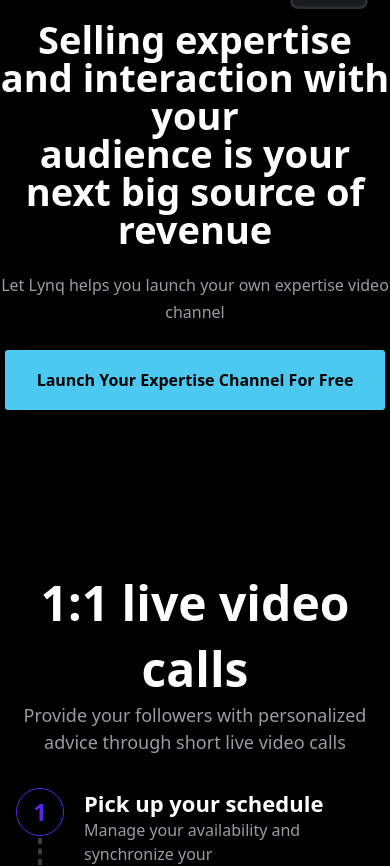
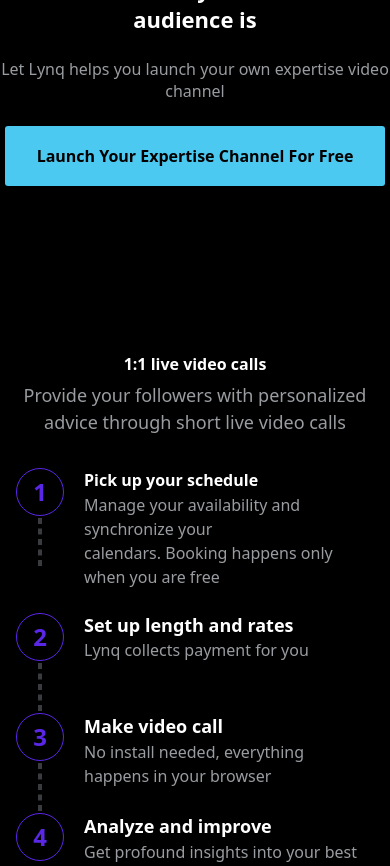
Before and after one commit to hazratamin98/lynq, a Next.js app: page / in a window 390 px wide. Shown: the part 840-1706 px from the top of the page. Built offline with nearby package versions, Linux system fonts and the light colour scheme.

Commit message:
Responsive done

```diff
--- a/components/Estimate.jsx
+++ b/components/Estimate.jsx
@@ -6,10 +6,10 @@
   return (
     <div className='md:flex py-8 justify-center items-center  gap-14  '>
       <div className='flex flex-col  text-center  space-y-[32px]'>
-        <h1 className='font-bold text-[40px]'>Estimate how much you <br/> can generate</h1>
-        <p className='font-medium text-[18px] leading-7 text-[#999CA0]'>This estimation is based on the average session price, engagement <br/> rate and average number of sessions seen with our existing clients.</p>
+        <h1 className='font-bold md:text-[40px] text-[28px] leading-[36px] md:leading-[58px]' >Estimate how much you <br/> can generate</h1>
+        <p className='md:font-medium font-normal text-[16px]  md:text-[18px] leading-7 text-[#999CA0]'>This estimation is based on the average session price, engagement <br/> rate and average number of sessions seen with our existing clients.</p>
         <div className='md:flex gap-4'>
-        <p className='font-medium text-[18px] leading-7 text-[#999CA0]'>This tool should be used as a guide only. These figures <br/> are an estimate and do not guarantee earnings.</p>
+        <p className='font-normal md:font-medium text-[12px] md:text-[18px] leading-[19px] md:leading-7 text-[#999CA0]'>This tool should be used as a guide only. These figures <br/> are an estimate and do not guarantee earnings.</p>
           {/* <Arrows/> */}
         </div>
 
--- a/components/Hero.jsx
+++ b/components/Hero.jsx
@@ -9,7 +9,7 @@
     <div className='  flex-col text-center space-y-6 '>
       <h1 className='font-bold md:text-[55px] text-[38px] md:leading-[66px] leading-[38px] center mt-40 inline-block text-[#FFFFFF]' >
        Your own video platform to <br/>
-       <span  className=" relative before:block before:absolute before:inset-5 md:before:mt-6 before:py-4   before:bg-[#5A27E7]">
+       <span  className=" relative before:block before:absolute before:inset-5 md:before:mt-6 before:py-4 md:visible hidden   before:bg-[#5A27E7]">
     <span className="relative text-white">  monetize your expertise</span>
   </span>
 
@@ -24,14 +24,14 @@
 
 
       <div className='  flex-col text-center space-y-6 '>
-      <h1 className='font-bold md:text-[55px] text-[38px] md:leading-[66px] leading-[38px]  text-[#FFFFFF]' >
+      <h1 className='font-bold md:text-[55px] text-[22px] md:leading-[66px] leading-[30px]  text-[#FFFFFF]' >
      Selling expertise and interaction with your <br/> audience is
-      <span  className=" relative before:block before:absolute before:inset-5 before:mt-4 before:py-4    before:bg-[#5A27E7]">
+      <span  className=" relative before:block before:absolute md:visible hidden before:inset-5 before:mt-4 before:py-4    before:bg-[#5A27E7]">
     <span className="relative text-white">  your next big source of revenue</span>
   </span>
 
       </h1>
-      <p className='md:font-medium font-normal  md:text-lg text-base text-[#999CA0] leading-[27px] '>Let Lynq helps you launch your own expertise video channel</p>
+      <p className='md:font-medium font-normal  md:text-lg text-base text-[#999CA0] leading-[22px] '>Let Lynq helps you launch your own expertise video channel</p>
     <Button label="Launch Your Expertise Channel For Free"/>
     </div>
     </div>
--- a/components/Live.jsx
+++ b/components/Live.jsx
@@ -9,7 +9,7 @@
     <div>
 
      <div className='text-center '>
-        <h1 className='font-bold text-[48px] leading-[66px] mt-40 text-[#FFFFFF]' >
+        <h1 className='font-bold lg:text-[48px] md:text-[28px] sm:text-[22px] md:leading-[66px] leading-[36px] mt-40 text-[#FFFFFF]' >
     1:1 live video calls
       </h1>
       <p className='font-medium text-lg text-[#999CA0] leading-[27px] '>Provide your followers with personalized advice through short live video calls </p>
@@ -22,12 +22,12 @@
     <div className='flex flex-col gap-6'>
        <div class="flex items-start gap-5 ">
       <div>
-         <span  className='w-[48px] h-[48px] flex justify-center items-center rounded-full  font-bold text-2xl text-[#5A27E7] border-[#5A27E7] border-solid border-[1px]  text-center  '>1</span>
+         <span  className='w-[48px] h-[48px] flex justify-center items-center rounded-full  font-bold text-2xl  text-[#5A27E7] border-[#5A27E7] border-solid border-[1px]  text-center  '>1</span>
       <div className='border-[#393B3F] border-dashed border-[2px]  rotate-90 mt-6 '/>
       </div>
 
       <div>
-        <h1 className='font-bold text-[22px] leading-[30px]'>Pick up your schedule</h1>
+        <h1 className='font-bold md:text-[22px] text:[18px] md:leading-[30px] leading-[25px]'>Pick up your schedule</h1>
         <p className='font-normal text-base text-[#999CA0]'>Manage your availability and synchronize your <br/> calendars. Booking happens only when you are free</p>
       </div>
 
@@ -39,7 +39,7 @@
       </div>
 
       <div>
-        <h1 className='font-bold text-[22px] leading-[30px]'>Set up length and rates</h1>
+        <h1 className='font-bold  md:text-[22px] text-[18px] md:leading-[30px] leading-[25px] '>Set up length and rates</h1>
         <p className='font-normal text-base text-[#999CA0]'>Lynq collects payment for you</p>
       </div>
 
@@ -51,7 +51,7 @@
       </div>
 
       <div>
-        <h1 className='font-bold text-[22px] leading-[30px]'>Make video call</h1>
+        <h1 className='font-bold md:text-[22px] text-[18px]  leading=[25px] md:leading-[30px]'>Make video call</h1>
         <p className='font-normal text-base text-[#999CA0]'>No install needed, everything <br/> happens in your browser</p>
       </div>
 
@@ -63,7 +63,7 @@
       </div>
 
       <div>
-        <h1 className='font-bold text-[22px] leading-[30px]'>Analyze and improve</h1>
+        <h1 className='font-bold md:text-[22px] text-[18px]  leading=[25px] md:leading-[30px]'>Analyze and improve</h1>
         <p className='font-normal text-base text-[#999CA0]'>Get profound insights into your best performing options <br/> and the most active clients</p>
       </div>
 
--- a/components/Messages.jsx
+++ b/components/Messages.jsx
@@ -8,7 +8,7 @@
   return (
     <div className=''>
         <div className='text-center '>
-        <h1 className='font-bold text-[48px] leading-[66px]  text-[#FFFFFF]' >
+        <h1 className='font-bold md:text-[48px] text-[28px] md:leading-[66px] leading-[36px]  text-[#FFFFFF]' >
     Messages
       </h1>
       <p className='font-medium text-lg text-[#999CA0] leading-[27px] '>Send a personal video answer to your followers’ question </p>
@@ -25,7 +25,7 @@
       </div>
 
       <div>
-        <h1 className='font-bold text-[22px] leading-[30px]'>Pick up your schedule</h1>
+        <h1 className='font-bold text-[18px] md:text-[22px] leading-[25px] md:leading-[30px]'>Pick up your schedule</h1>
         <p className='font-normal text-base text-[#999CA0]'>Manage your availability and synchronize your <br/> calendars. Booking happens only when you are free</p>
       </div>
 
@@ -37,7 +37,7 @@
       </div>
 
       <div>
-        <h1 className='font-bold text-[22px] leading-[30px]'>Set up length and rates</h1>
+        <h1 className='font-bold text-[18px] md:text-[22px] leading-[25px] md:leading-[30px]'>Set up length and rates</h1>
         <p className='font-normal text-base text-[#999CA0]'>Lynq collects payment for you</p>
       </div>
 
@@ -49,7 +49,7 @@
       </div>
 
       <div>
-        <h1 className='font-bold text-[22px] leading-[30px]'>Make video call</h1>
+        <h1 className='font-bold text-[18px] md:text-[22px] leading-[25px] md:leading-[30px]'>Make video call</h1>
         <p className='font-normal text-base text-[#999CA0]'>No install needed, everything <br/> happens in your browser</p>
       </div>
 
@@ -61,7 +61,7 @@
       </div>
 
       <div>
-        <h1 className='font-bold text-[22px] leading-[30px]'>Analyze and improve</h1>
+        <h1 className='font-bold text-[18px] md:text-[22px] leading-[25px] md:leading-[30px]'>Analyze and improve</h1>
         <p className='font-normal text-base text-[#999CA0]'>Get profound insights into your best performing options <br/> and the most active clients</p>
       </div>
 
--- a/components/Price.jsx
+++ b/components/Price.jsx
@@ -4,16 +4,16 @@
 const Price = () => {
   return (
     <div className=' text-center bg-[#1A1B1C] mb-11 py-11'>
-      <h1 className='font-bold text-5xl leading-[58px] mb-[64px] '>Pricing</h1>
+      <h1 className='font-bold text-[28px] md:text-5xl leading-[36px] md:leading-[58px] mb-[64px] '>Pricing</h1>
       <div className='flex justify-center gap-8 md:flex-row flex-col md:mx-0 mx-[16px]'>
          <div className='py-6 bg-[#101011] md:px-[50px] px-[50px] rounded-[20px] '>
-        <h1 className='font-bold text-[38px]'>Influencers</h1>
-        <p className='font-medium text-[18px] tetx-[#FFFFFF]'>No monthly cost <br/>
+        <h1 className='font-bold text-[22px] md:leading-[50px] leading-[30px] md:text-[38px]'>Influencers</h1>
+        <p className='md:font-medium font-normal text-[16px]  md:text-[18px] tetx-[#FFFFFF]'>No monthly cost <br/>
         10% on transaction</p>
 
       </div>
        <div className='py-6 bg-[#101011] px-[50px] rounded-[20px]'>
-        <h1 className='font-bold text-[38px]'>Enterprise</h1>
+        <h1 className='font-bold text-[22px] md:text-[38px]'>Enterprise</h1>
      <p  className='font-medium text-[18px]'>Conatct Us</p>
 
       </div>
--- a/components/Start.jsx
+++ b/components/Start.jsx
@@ -5,9 +5,9 @@
   return (
     <div className='bg-[#1A1B1C] md:rounded-[30px] mx-0 md:mx-[210px] mb-[50px] text-center py-9 space-y-[40px]   '>
       <h1 className='text-[#FBFF12]  md:text-[34px] text-[30px] font-bold leading-[67px] px-28 text-center min-w-[302px] '>
-          <span  className=" relative before:block before:absolute before:inset-5 before:mt-4 before:py-4    before:bg-[#5A27E7]">
+          {/* <span  className=" relative before:block before:absolute before:inset-5 before:mt-4 before:py-4 md:visible    before:bg-[#5A27E7]"> */}
     <span className="relative ">  Start monetizing your expertise</span>
-  </span>
+  {/* </span> */}
        </h1>
 
       <Button label="Get Strat For Free" />
```
Also changed, not shown: components/MasterClass.jsx (+6 -6 lines).
